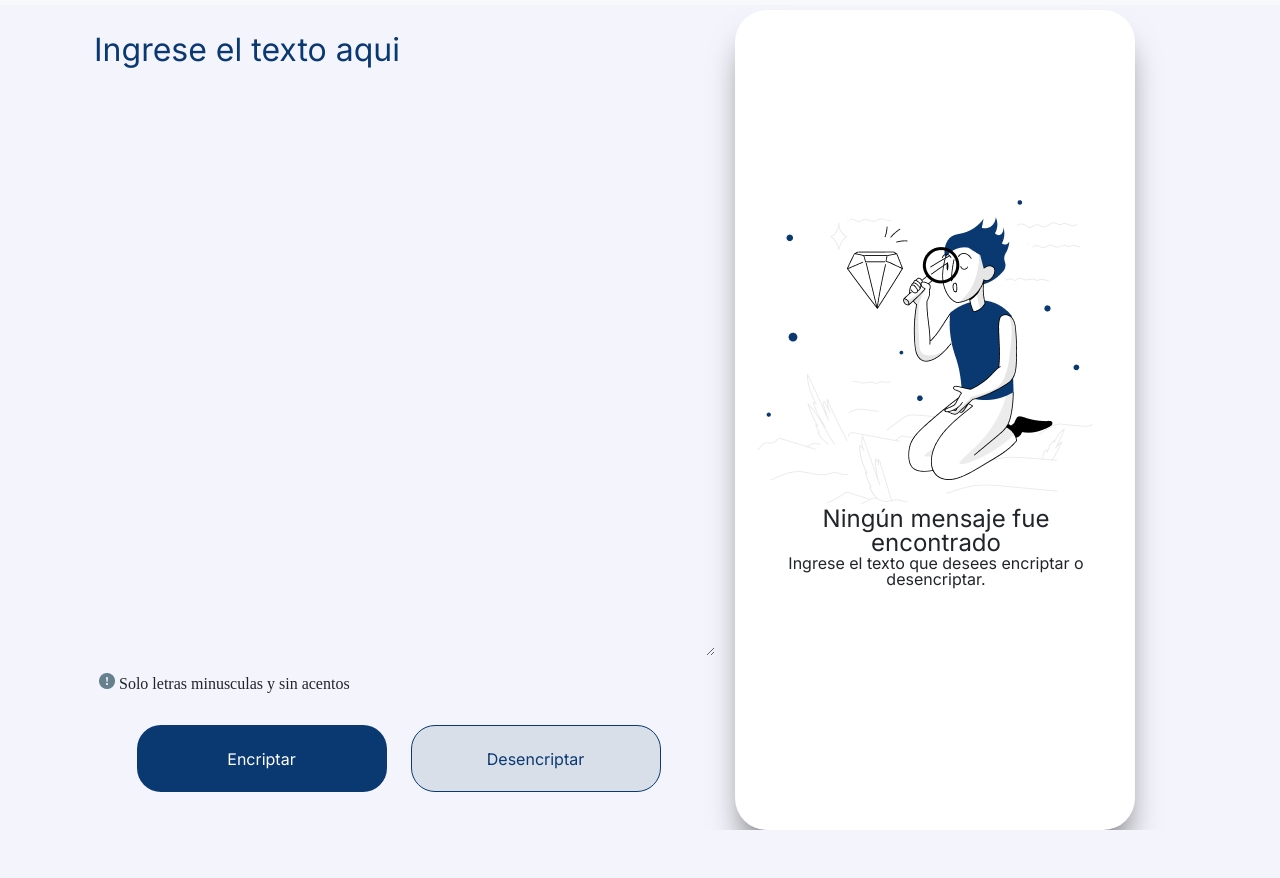
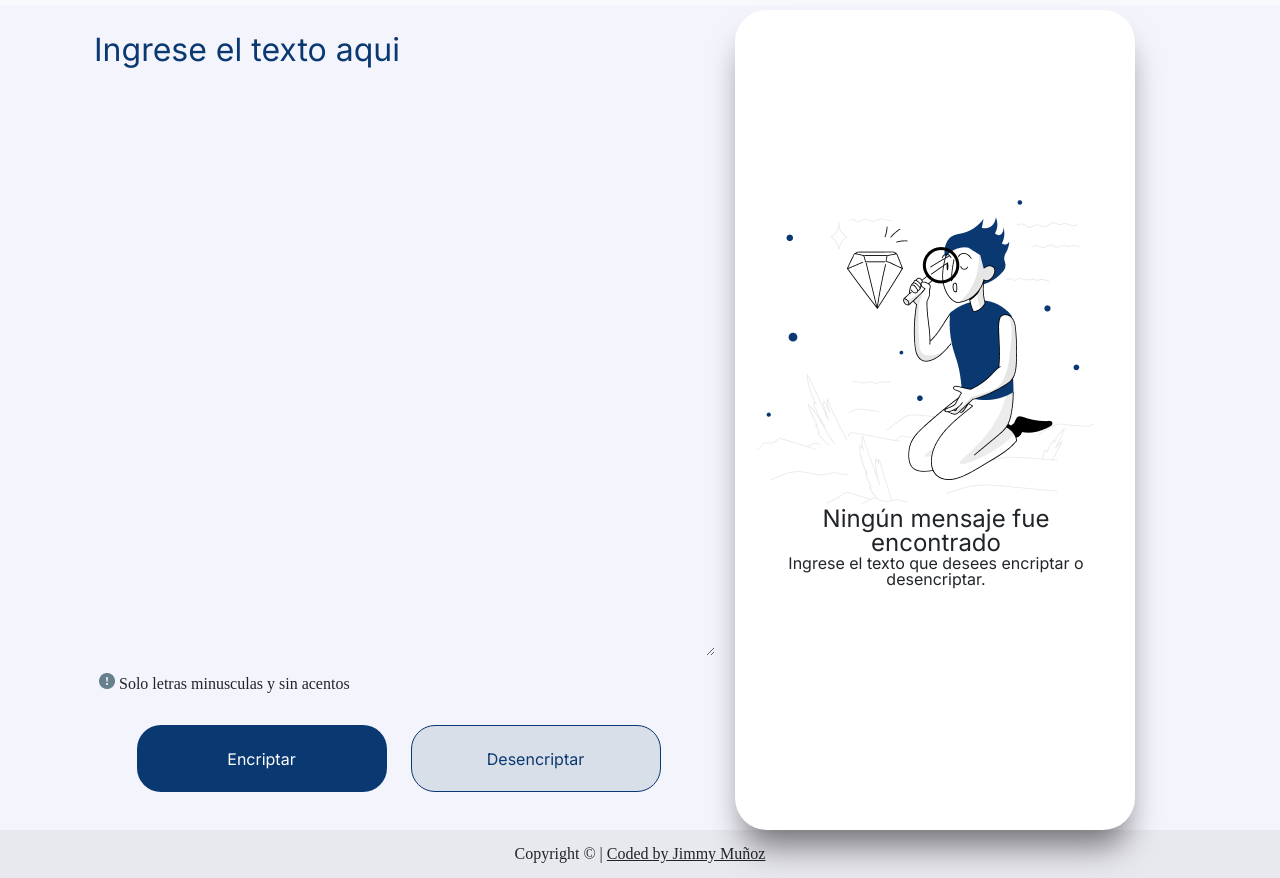
Before and after one commit to JimmyMunoz17/encriptador, a plain HTML site: page index.html in a window 1280 px wide. Shown: the part 59-937 px from the top of the page. Before the commit the page ends 889 px from the top, so only its background shows below. Drawn offline with nearby package versions, Linux system fonts and the light colour scheme.

Commit message:
footer encriptador

```diff
--- a/index.html
+++ b/index.html
@@ -41,6 +41,12 @@
             </div>
         </div>
     </div>
+    <footer class=" text-center text-lg-start">
+        <div class="text-center p-3" style="background-color: rgba(0, 0, 0, 0.05);">
+            Copyright © |
+            <a class="text-body" href="https://jm-softwaredv.web.app/">Coded by Jimmy Muñoz</a>
+        </div>
+    </footer>
     <script src="script.js"></script>
 </body>
 </html>
```
